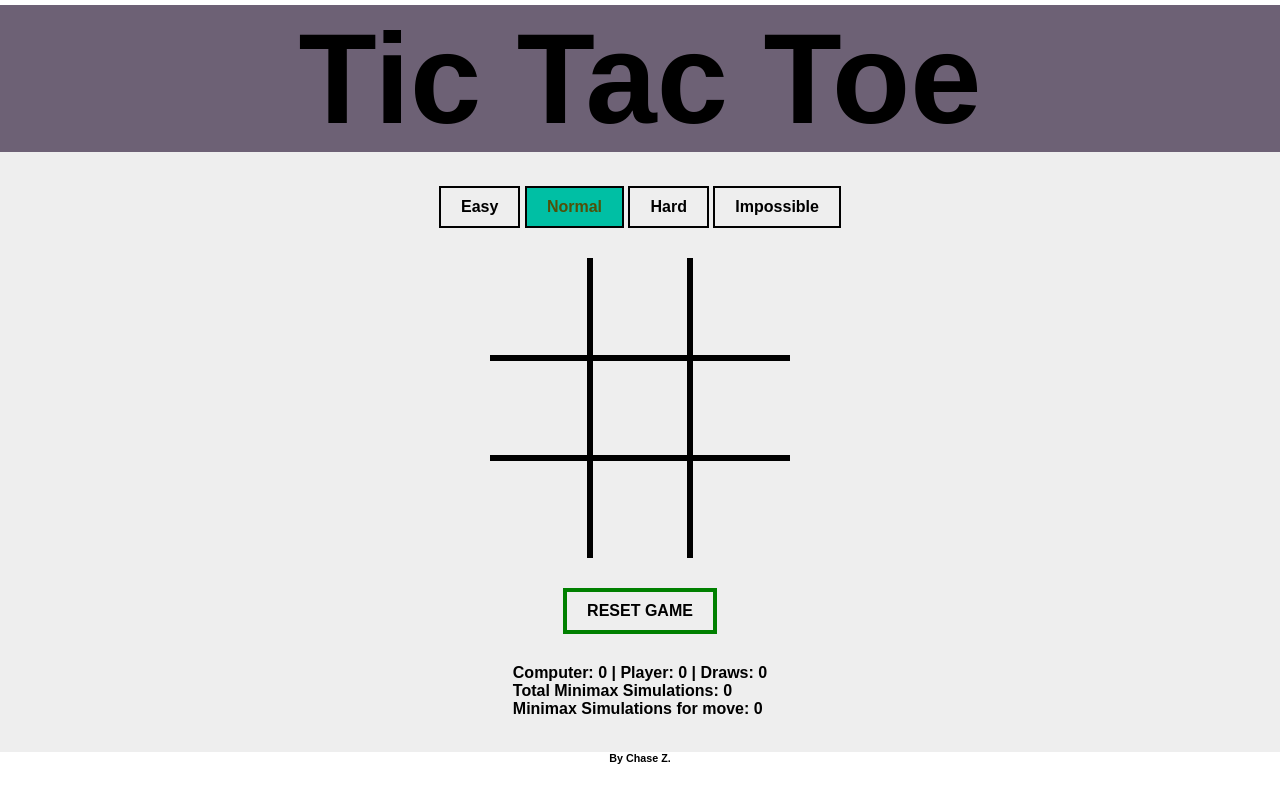
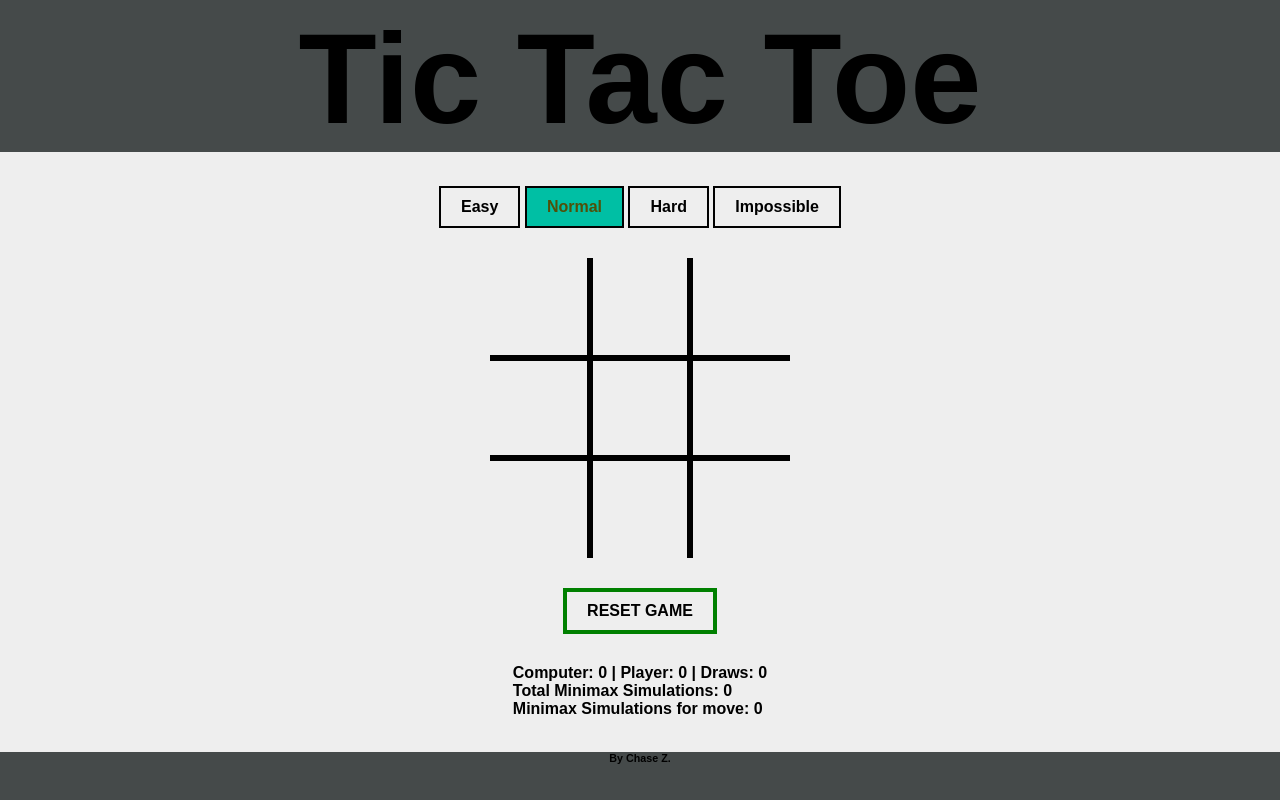
Before and after one commit to HumnResources/TicTacToe, a website: page public/game.html in a window 1280 px wide. Drawn offline with Linux system fonts and the light colour scheme.

Commit message:
Update game.html

```diff
--- a/public/game.html
+++ b/public/game.html
@@ -7,10 +7,14 @@
     <title>Tic-Tac-Toe</title>
     <link rel="stylesheet" href="game-style.css" />
   </head>
+
+  <style>
+    body {background: #454a4a;}
+  </style>
 </html>
 
 <body>
-    <h3 style="text-align: center;margin-top: 5px; font-size: 10vw; background: #6d6175">Tic Tac Toe</h1>
+    <h3 style="text-align: center;margin-top: 5px; font-size: 10vw;">Tic Tac Toe</h1>
     <div class="container">
         <div class="difficulty">
             <button id="easy" onclick="select_difficulty('easy')">Easy</button>
```
